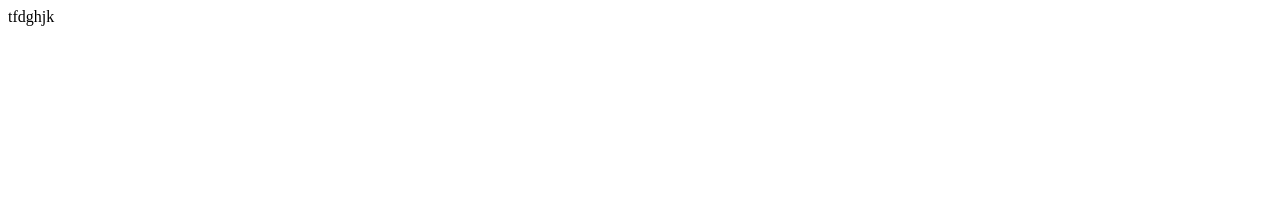
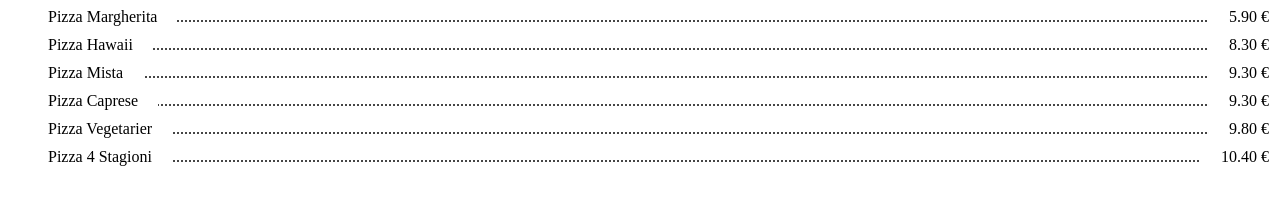
Before and after one commit to grippygurl/grippygurl.github.io, a plain HTML site: page index.html in a window 1280 px wide. Drawn offline with Linux system fonts and the light colour scheme.

Commit message:
Update index.html

```diff
--- a/index.html
+++ b/index.html
@@ -1 +1,43 @@
-tfdghjk
+<style>
+  .dotted-list {
+  list-style-type: none;
+}
+
+.dotted-list li {
+  overflow: hidden;
+  margin: 0 0 10px 0;
+  position: relative;
+}
+
+.dotted-list li span:first-child {
+  float: left;
+  display: inline-block;
+  padding: 0 20px 0 0;
+  background-color: #fff;
+  z-index: 10;
+  position: relative;
+}
+
+.dotted-list li span + span {
+  float: right;
+  display: inline-block;
+  padding: 0 3px 0 20px;
+  background-color: #fff;
+  z-index: 10;
+  position: relative;
+}
+
+.dotted-list li:before {
+  content: ".......................................................................................................................................................................................................................................................................................................................................................";
+  white-space: nowrap;
+  position: absolute;
+}
+</style>
+<ul class="dotted-list">
+  <li><span>Pizza Margherita</span><span>5.90 €</span></li>
+  <li><span>Pizza Hawaii</span><span>8.30 €</span></li>
+  <li><span>Pizza Mista</span><span>9.30 €</span></li>
+  <li><span>Pizza Caprese</span><span>9.30 €</span></li>
+  <li><span>Pizza Vegetarier</span><span>9.80 €</span></li>
+  <li><span>Pizza 4 Stagioni</span><span>10.40 €</span></li>
+</ul>
```
